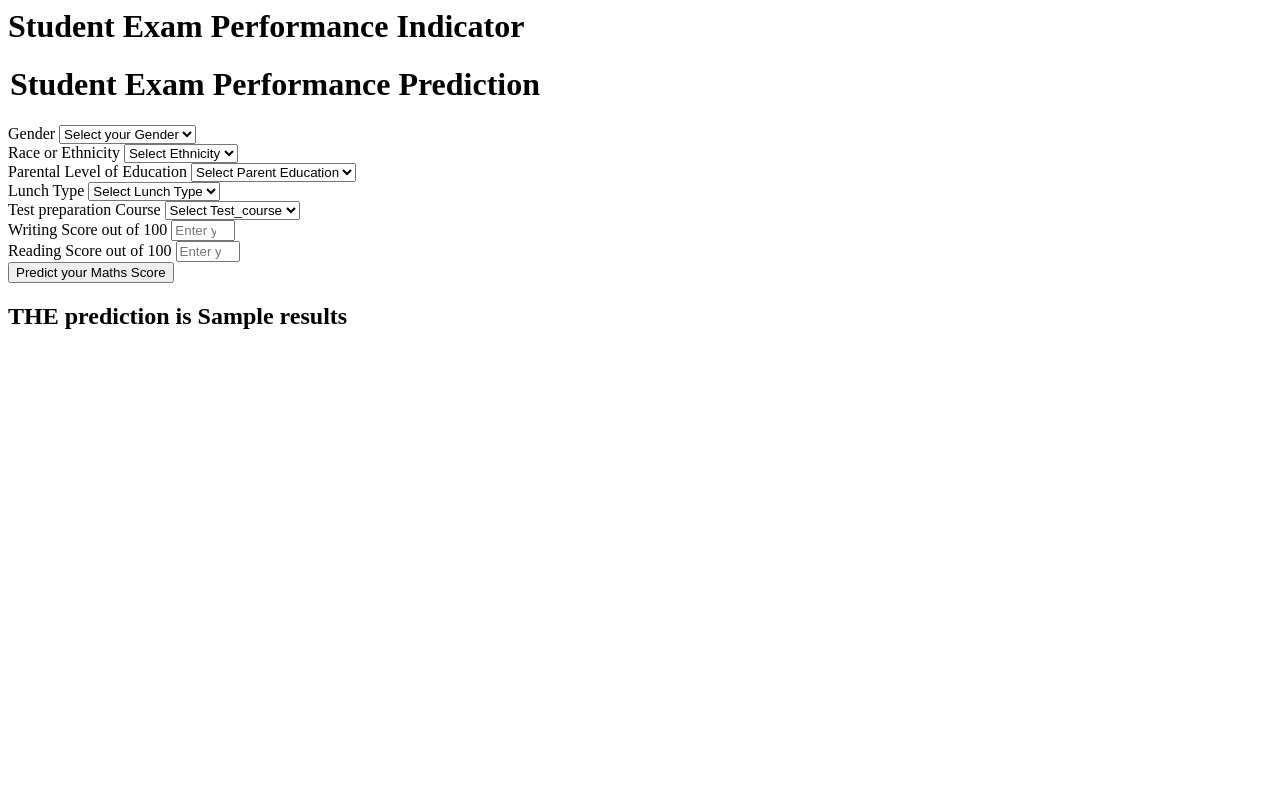
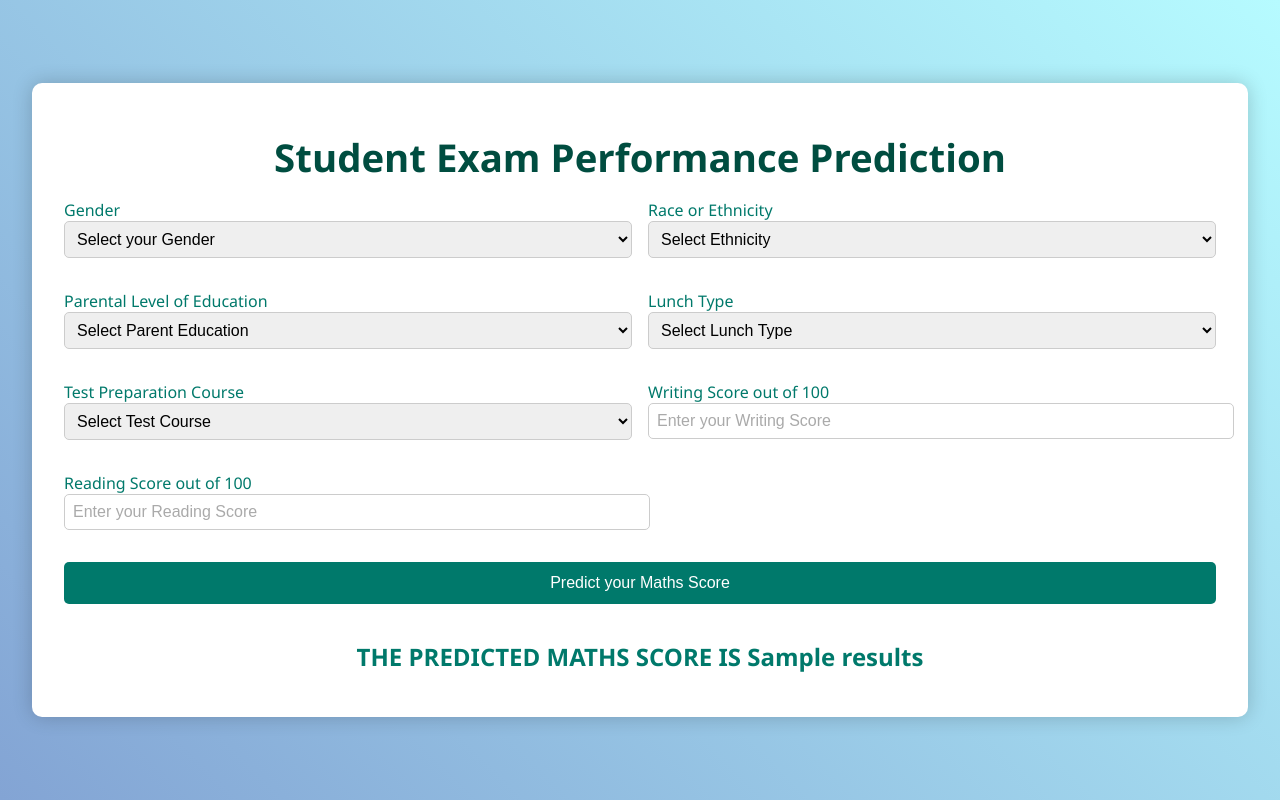
Before and after one commit to nistha212002/projectsml, a Flask app: template templates/home.html in a window 1280 px wide. Run offline with Flask 3, Linux system fonts and the light colour scheme; the template is opened without the code that fills it: most values are stand-ins (such as "Sample title", 1, 10 or a date in 2020).

Commit message:
Prediction

```diff
--- a/app.py
+++ b/app.py
@@ -11,7 +11,7 @@ app=application
 
 ## Route for a home page
 
-@app.route('/')
+@app.route('/',methods=['GET','POST'])
 def index():
     return render_template('index.html')
 
@@ -28,7 +28,6 @@ def predict_datapoint():
             test_preparation_course=request.form.get('test_preparation_course'),
             reading_score=float(request.form.get('writing_score')),
             writing_score=float(request.form.get('reading_score'))
-
         )
         pred_df=data.get_data_as_data_frame()
         print(pred_df)
@@ -42,4 +41,4 @@ def predict_datapoint():
 
 
 if __name__=="__main__":
-    app.run(host="0.0.0.0")
+    app.run(host="0.0.0.0", debug=True)
--- a/src/components/data_transformation.py
+++ b/src/components/data_transformation.py
@@ -16,7 +16,7 @@ from src.utils import save_object
 
 @dataclass
 class DataTransformationConfig:
-    preprocessor_obj_file_path=os.path.join('artifacts',"proprocessor.pkl")
+    preprocessor_obj_file_path=os.path.join('artifacts',"preprocessor.pkl")
 
 class DataTransformation:
     def __init__(self):
@@ -24,7 +24,7 @@ class DataTransformation:
 
     def get_data_transformer_object(self):
         '''
-        This function si responsible for data trnasformation
+        This function is responsible for data transformation
 
         '''
         try:
--- a/src/pipeline/predict_pipeline.py
+++ b/src/pipeline/predict_pipeline.py
@@ -1,8 +1,8 @@
+import os
 import sys
 import pandas as pd
 from src.exception import CustomException
 from src.utils import load_object
-import os
 
 
 class PredictPipeline:
@@ -13,10 +13,8 @@ class PredictPipeline:
         try:
             model_path=os.path.join("artifacts","model.pkl")
             preprocessor_path=os.path.join('artifacts','preprocessor.pkl')
-            print("Before Loading")
             model=load_object(file_path=model_path)
             preprocessor=load_object(file_path=preprocessor_path)
-            print("After Loading")
             data_scaled=preprocessor.transform(features)
             preds=model.predict(data_scaled)
             return preds
--- a/src/utils.py
+++ b/src/utils.py
@@ -56,7 +56,7 @@ def evaluate_models(X_train, y_train,X_test,y_test,models,param):
 def load_object(file_path):
     try:
         with open(file_path, "rb") as file_obj:
-            return pickle.load(file_obj)
+            return dill.load(file_obj)
 
     except Exception as e:
         raise CustomException(e, sys)
--- a/templates/home.html
+++ b/templates/home.html
@@ -1,111 +1,185 @@
-<html>
+<!DOCTYPE html>
+<html lang="en">
+<head>
+    <meta charset="UTF-8">
+    <meta name="viewport" content="width=device-width, initial-scale=1.0">
+    <title>Student Exam Performance Indicator</title>
+    <style>
+        body {
+            font-family: 'Segoe UI', Tahoma, Geneva, Verdana, sans-serif;
+            background-color: #e0f7fa;
+            margin: 0;
+            padding: 0;
+            display: flex;
+            justify-content: center;
+            align-items: center;
+            height: 100vh;
+            background: linear-gradient(45deg, #83a4d4, #b6fbff);
+        }
+
+        .container {
+            background-color: #fff;
+            padding: 2em;
+            border-radius: 10px;
+            box-shadow: 0 0 20px rgba(0, 0, 0, 0.2);
+            width: 90%;
+            max-width: 1200px;
+            display: flex;
+            flex-direction: column;
+            align-items: center;
+            justify-content: center;
+        }
+
+        h1, h2 {
+            text-align: center;
+            color: #00796b;
+            margin: 0.5em 0;
+        }
+
+        .form-label {
+            margin-bottom: 0.5em;
+            color: #00796b;
+        }
+
+        .form-control {
+            width: 100%;
+            padding: 0.5em;
+            margin-bottom: 1em;
+            border: 1px solid #ccc;
+            border-radius: 5px;
+            font-size: 1em;
+            transition: all 0.3s ease;
+        }
+
+        .form-control:hover {
+            border-color: #00796b;
+        }
+
+        .form-control::placeholder {
+            color: #aaa;
+        }
+
+        .btn-primary {
+            background-color: #00796b;
+            color: #fff;
+            border: none;
+            padding: 0.75em 1.5em;
+            border-radius: 5px;
+            font-size: 1em;
+            cursor: pointer;
+            width: 100%;
+            transition: background-color 0.3s ease;
+            margin-top: 1em;
+        }
+
+        .btn-primary:hover {
+            background-color: #004d40;
+        }
+
+        .mb-3 {
+            margin-bottom: 1.5em;
+            width: 100%;
+        }
+
+        legend {
+            font-size: 1.2em;
+            color: #004d40;
+        }
+
+        .form-grid {
+            display: grid;
+            grid-template-columns: 1fr 1fr;
+            gap: 1em;
+            width: 100%;
+        }
+
+        .form-grid .mb-3 {
+            margin-bottom: 0;
+        }
+
+        .form-container, .results-container {
+            width: 100%;
+        }
+
+        @media (max-width: 768px) {
+            .form-grid {
+                grid-template-columns: 1fr;
+            }
+        }
+    </style>
+</head>
 <body>
-    <div class="login">
-       <h1>Student Exam Performance Indicator</h1>
-
+    <div class="container">
+        <div class="form-container">
             <form action="{{ url_for('predict_datapoint')}}" method="post">
                 <h1>
                     <legend>Student Exam Performance Prediction</legend>
                 </h1>
+                <div class="form-grid">
                     <div class="mb-3">
                         <label class="form-label">Gender</label>
-            <select class="form-control" name="gender" placeholder="Enter you Gender" required>
+                        <select class="form-control" name="gender" required>
                             <option class="placeholder" selected disabled value="">Select your Gender</option>
-                <option value="male">
-                    Male
-                </option>
-                <option value="female">
-                    Female
-                </option>
+                            <option value="male">Male</option>
+                            <option value="female">Female</option>
                         </select>
                     </div>
                     <div class="mb-3">
                         <label class="form-label">Race or Ethnicity</label>
-            <select class="form-control" name="ethnicity" placeholder="Enter you ethnicity" required>
+                        <select class="form-control" name="ethnicity" required>
                             <option class="placeholder" selected disabled value="">Select Ethnicity</option>
-                <option value="group A">
-                    Group A
-                </option>
-                <option value="group B">
-                    Group B
-                </option>
-                <option value="group C">
-                    Group C
-                </option>
-                <option value="group D">
-                    Group D
-                </option>
-                <option value="group E">
-                    Group E
-                </option>
+                            <option value="group A">Group A</option>
+                            <option value="group B">Group B</option>
+                            <option value="group C">Group C</option>
+                            <option value="group D">Group D</option>
+                            <option value="group E">Group E</option>
                         </select>
                     </div>
                     <div class="mb-3">
                         <label class="form-label">Parental Level of Education</label>
-            <select class="form-control" name="parental_level_of_education"
-                placeholder="Enter you Parent Education" required>
+                        <select class="form-control" name="parental_level_of_education" required>
                             <option class="placeholder" selected disabled value="">Select Parent Education</option>
-                <option value="associate's degree">
-                    associate's degree
-                </option>
-                <option value="bachelor's degree">
-                    bachelor's degree
-                </option>
-                <option value="high school">
-                    high school
-                </option>
-                <option value="master's degree">
-                    master's degree
-                </option>
-                <option value="some college">
-                    some college
-                </option>
-                <option value="some high school">
-                    some high school
-                </option>
+                            <option value="associate's degree">Associate's Degree</option>
+                            <option value="bachelor's degree">Bachelor's Degree</option>
+                            <option value="high school">High School</option>
+                            <option value="master's degree">Master's Degree</option>
+                            <option value="some college">Some College</option>
+                            <option value="some high school">Some High School</option>
                         </select>
                     </div>
                     <div class="mb-3">
                         <label class="form-label">Lunch Type</label>
-            <select class="form-control" name="lunch" placeholder="Enter you Lunch" required>
+                        <select class="form-control" name="lunch" required>
                             <option class="placeholder" selected disabled value="">Select Lunch Type</option>
-                <option value="free/reduced">
-                    free/reduced
-                </option>
-                <option value="standard">
-                    standard
-                </option>
+                            <option value="free/reduced">Free/Reduced</option>
+                            <option value="standard">Standard</option>
                         </select>
                     </div>
                     <div class="mb-3">
-            <label class="form-label">Test preparation Course</label>
-            <select class="form-control" name="test_preparation_course" placeholder="Enter you Course"
-                required>
-                <option class="placeholder" selected disabled value="">Select Test_course</option>
-                <option value="none">
-                    None
-                </option>
-                <option value="completed">
-                    Completed
-                </option>
+                        <label class="form-label">Test Preparation Course</label>
+                        <select class="form-control" name="test_preparation_course" required>
+                            <option class="placeholder" selected disabled value="">Select Test Course</option>
+                            <option value="none">None</option>
+                            <option value="completed">Completed</option>
                         </select>
                     </div>
                     <div class="mb-3">
                         <label class="form-label">Writing Score out of 100</label>
-            <input class="form-control" type="number" name="reading_score"
-                placeholder="Enter your Reading score" min='0' max='100' />
+                        <input class="form-control" type="number" name="writing_score" placeholder="Enter your Writing Score" min="0" max="100" />
                     </div>
                     <div class="mb-3">
                         <label class="form-label">Reading Score out of 100</label>
-            <input class="form-control" type="number" name="writing_score"
-                placeholder="Enter your Reading Score" min='0' max='100' />
+                        <input class="form-control" type="number" name="reading_score" placeholder="Enter your Reading Score" min="0" max="100" />
+                    </div>
                 </div>
                 <div class="mb-3">
-            <input class="btn btn-primary" type="submit" value="Predict your Maths Score" required />
+                    <input class="btn btn-primary" type="submit" value="Predict your Maths Score" />
                 </div>
             </form>
-    <h2>
-       THE  prediction is {{results}}
-    </h2>
-   <body>
+        </div>
+        <div class="results-container">
+            <h2>THE PREDICTED MATHS SCORE IS {{results}}</h2>
+        </div>
+    </div>
+</body>
 </html>
```
Also changed, not shown: src/components/data_ingestion.py (+4 -4 lines), src/exception.py (+16 -6 lines), src/logger.py (+6 -1 lines), 3 other files. Lines whose indentation alone changed are shown as unchanged.
